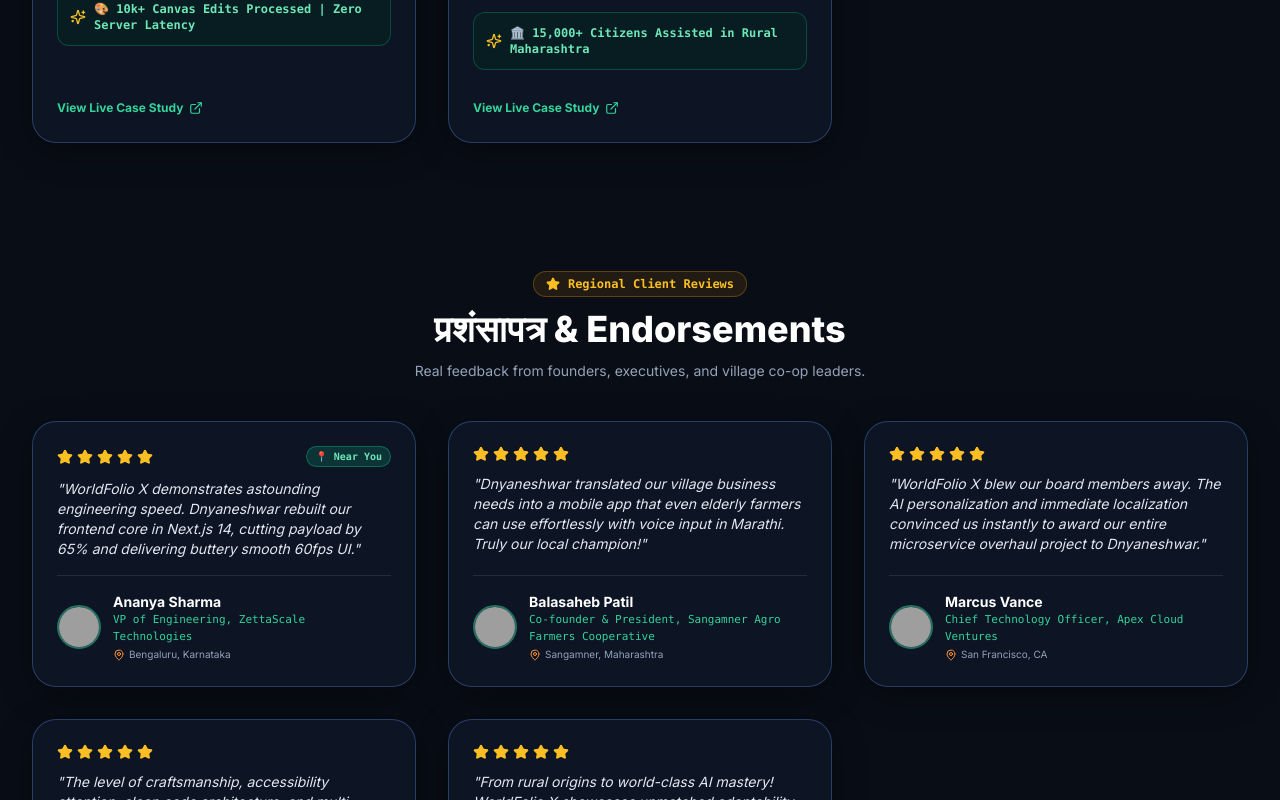
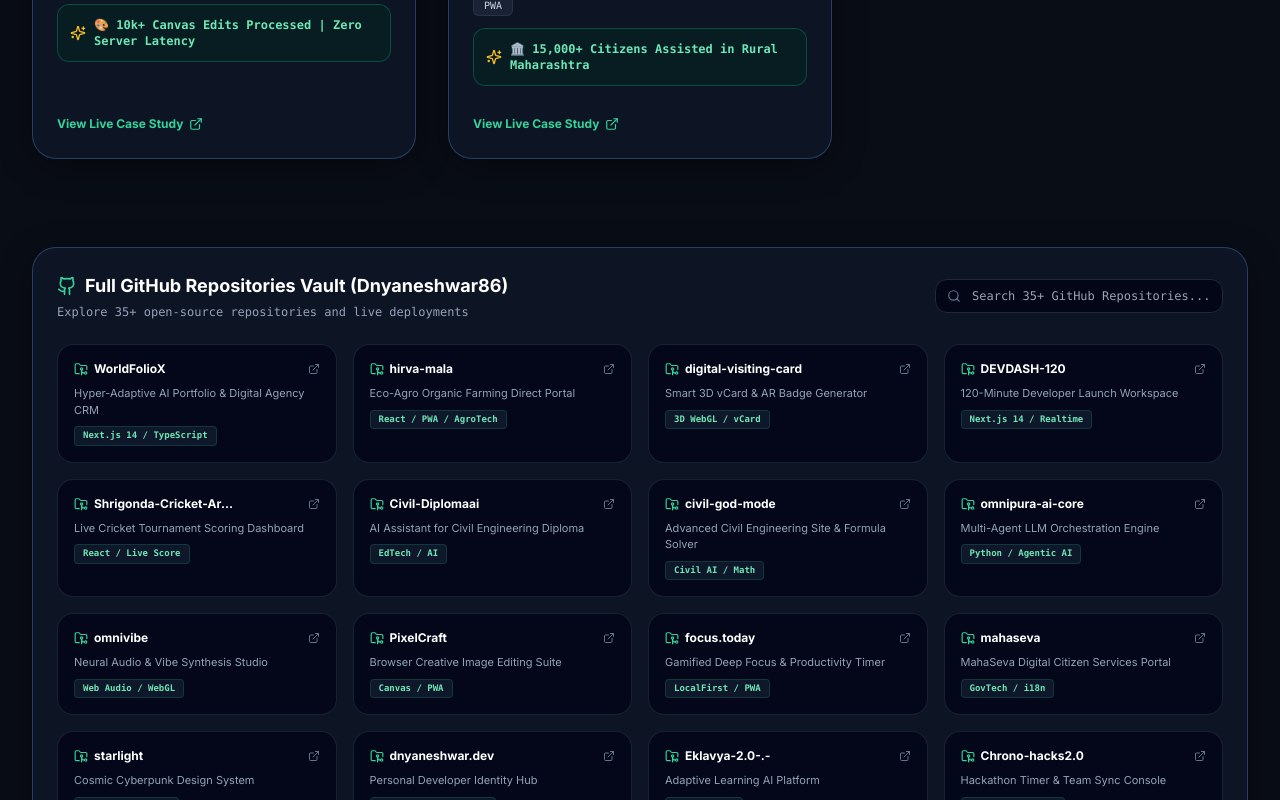
Before and after one commit to Dnyaneshwar86/WorldFolioX, a Next.js app: page / in a window 1280 px wide. Shown: the part 3456-4256 px from the top of the page. Built offline with nearby package versions, Linux system fonts and the light colour scheme; grey boxes are pictures that could not be loaded.

Commit message:
feat: Add interactive GitHub Repositories Vault search grid to ProjectsShowcase

```diff
--- a/src/components/ProjectsShowcase.tsx
+++ b/src/components/ProjectsShowcase.tsx
@@ -4,11 +4,35 @@
 import { useApp } from '@/lib/store';
 import { PROJECTS } from '@/lib/data';
 import { RegionId } from '@/lib/types';
-import { ExternalLink, Code2, Sparkles, CheckCircle2, Layers } from 'lucide-react';
+import { ExternalLink, Code2, Sparkles, CheckCircle2, Layers, Search, Github, FolderGit2 } from 'lucide-react';
+
+export const GITHUB_REPOS = [
+  { name: 'WorldFolioX', desc: 'Hyper-Adaptive AI Portfolio & Digital Agency CRM', tag: 'Next.js 14 / TypeScript' },
+  { name: 'hirva-mala', desc: 'Eco-Agro Organic Farming Direct Portal', tag: 'React / PWA / AgroTech' },
+  { name: 'digital-visiting-card', desc: 'Smart 3D vCard & AR Badge Generator', tag: '3D WebGL / vCard' },
+  { name: 'DEVDASH-120', desc: '120-Minute Developer Launch Workspace', tag: 'Next.js 14 / Realtime' },
+  { name: 'Shrigonda-Cricket-Arena', desc: 'Live Cricket Tournament Scoring Dashboard', tag: 'React / Live Score' },
+  { name: 'Civil-Diplomaai', desc: 'AI Assistant for Civil Engineering Diploma', tag: 'EdTech / AI' },
+  { name: 'civil-god-mode', desc: 'Advanced Civil Engineering Site & Formula Solver', tag: 'Civil AI / Math' },
+  { name: 'omnipura-ai-core', desc: 'Multi-Agent LLM Orchestration Engine', tag: 'Python / Agentic AI' },
+  { name: 'omnivibe', desc: 'Neural Audio & Vibe Synthesis Studio', tag: 'Web Audio / WebGL' },
+  { name: 'PixelCraft', desc: 'Browser Creative Image Editing Suite', tag: 'Canvas / PWA' },
+  { name: 'focus.today', desc: 'Gamified Deep Focus & Productivity Timer', tag: 'LocalFirst / PWA' },
+  { name: 'mahaseva', desc: 'MahaSeva Digital Citizen Services Portal', tag: 'GovTech / i18n' },
+  { name: 'starlight', desc: 'Cosmic Cyberpunk Design System', tag: 'Tailwind / Glass' },
+  { name: 'dnyaneshwar.dev', desc: 'Personal Developer Identity Hub', tag: 'Portfolio / Identity' },
+  { name: 'Eklavya-2.0-.-', desc: 'Adaptive Learning AI Platform', tag: 'EdTech / AI' },
+  { name: 'Chrono-hacks2.0', desc: 'Hackathon Timer & Team Sync Console', tag: 'Realtime / Timer' },
+  { name: 'Photo-editor-', desc: 'Online Photo Filters & Web Processor', tag: 'Canvas / Image' },
+  { name: '-DNYANESHWAR-DIGITAL-MARKETER', desc: 'Digital Marketing & Growth Engine', tag: 'Growth / SEO' },
+  { name: 'DNYANESHWARCSC', desc: 'Common Service Center Digital Kiosk', tag: 'Citizen Services' },
+  { name: 'Civil-Diploma-Word-AI', desc: 'AI Civil Document & Estimation Generator', tag: 'AI Docs / Civil' },
+];
 
 export default function ProjectsShowcase() {
   const { persona, dict } = useApp();
   const [filter, setFilter] = useState<string>('all');
+  const [repoSearch, setRepoSearch] = useState<string>('');
 
   const filteredProjects = PROJECTS.filter((p) => {
     if (filter === 'all') return true;
@@ -16,8 +40,12 @@
     return p.category.toLowerCase().includes(filter);
   });
 
+  const filteredRepos = GITHUB_REPOS.filter(
+    (r) => r.name.toLowerCase().includes(repoSearch.toLowerCase()) || r.desc.toLowerCase().includes(repoSearch.toLowerCase())
+  );
+
   return (
-    <section id="projects" className="py-16 px-4 lg:px-8 max-w-7xl mx-auto space-y-10">
+    <section id="projects" className="py-16 px-4 lg:px-8 max-w-7xl mx-auto space-y-12">
       <div className="text-center space-y-3">
         <div className="inline-flex items-center space-x-2 px-3 py-1 rounded-full bg-emerald-500/10 border border-emerald-500/30 text-emerald-400 text-xs font-mono font-semibold">
           <Layers className="w-3.5 h-3.5" />
@@ -115,6 +143,56 @@
           </div>
         ))}
       </div>
+
+      {/* GitHub Repositories Vault */}
+      <div className="pt-10 space-y-6">
+        <div className="glass-panel p-6 rounded-3xl border border-white/10 space-y-6">
+          <div className="flex flex-col sm:flex-row items-start sm:items-center justify-between gap-4">
+            <div className="space-y-1">
+              <div className="flex items-center space-x-2">
+                <Github className="w-5 h-5 text-emerald-400" />
+                <h3 className="text-lg font-bold text-white">Full GitHub Repositories Vault (Dnyaneshwar86)</h3>
+              </div>
+              <p className="text-xs text-slate-400 font-mono">Explore 35+ open-source repositories and live deployments</p>
+            </div>
+
+            <div className="relative w-full sm:w-72">
+              <input
+                type="text"
+                value={repoSearch}
+                onChange={(e) => setRepoSearch(e.target.value)}
+                placeholder="Search 35+ GitHub Repositories..."
+                className="w-full bg-slate-950 border border-slate-800 rounded-xl px-3.5 py-2 pl-9 text-xs text-white focus:outline-none focus:border-emerald-500 font-mono"
+              />
+              <Search className="w-3.5 h-3.5 text-slate-500 absolute left-3 top-2.5" />
+            </div>
+          </div>
+
+          <div className="grid grid-cols-1 sm:grid-cols-2 lg:grid-cols-4 gap-4">
+            {filteredRepos.map((repo, idx) => (
+              <a
+                key={idx}
+                href={`https://github.com/Dnyaneshwar86/${repo.name}`}
+                target="_blank"
+                rel="noopener noreferrer"
+                className="p-4 rounded-2xl bg-slate-950/80 border border-slate-800/80 hover:border-emerald-500/50 transition-all hover:-translate-y-1 space-y-2 group"
+              >
+                <div className="flex items-center justify-between">
+                  <div className="flex items-center space-x-1.5 text-xs font-bold text-white group-hover:text-emerald-400 transition-colors">
+                    <FolderGit2 className="w-3.5 h-3.5 text-emerald-400" />
+                    <span className="truncate max-w-[140px]">{repo.name}</span>
+                  </div>
+                  <ExternalLink className="w-3 h-3 text-slate-500 group-hover:text-emerald-400" />
+                </div>
+                <p className="text-[11px] text-slate-400 line-clamp-2">{repo.desc}</p>
+                <span className="inline-block px-2 py-0.5 rounded bg-slate-900 text-emerald-300 border border-emerald-500/20 text-[9px] font-mono font-bold">
+                  {repo.tag}
+                </span>
+              </a>
+            ))}
+          </div>
+        </div>
+      </div>
     </section>
   );
 }
```
